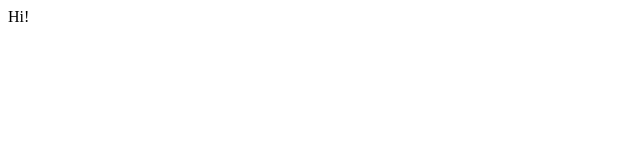
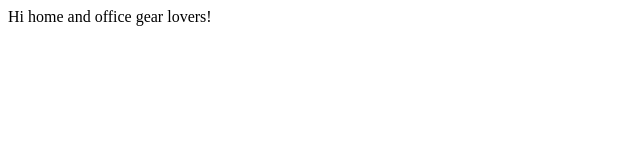
Before and after one commit to tylerashworth/homeandofficegear, a plain HTML site: page index.html in a window 1280 px wide. Shown: the whole page, without its empty margins (0-640 px from the left). Drawn offline with Linux system fonts and the light colour scheme.

Commit message:
Update index.html

```diff
--- a/index.html
+++ b/index.html
@@ -4,6 +4,6 @@
     <title>Test Launch</title>
   </head>
   <body>
-    Hi!
+    Hi home and office gear lovers!
   </body>
 </html>
```
